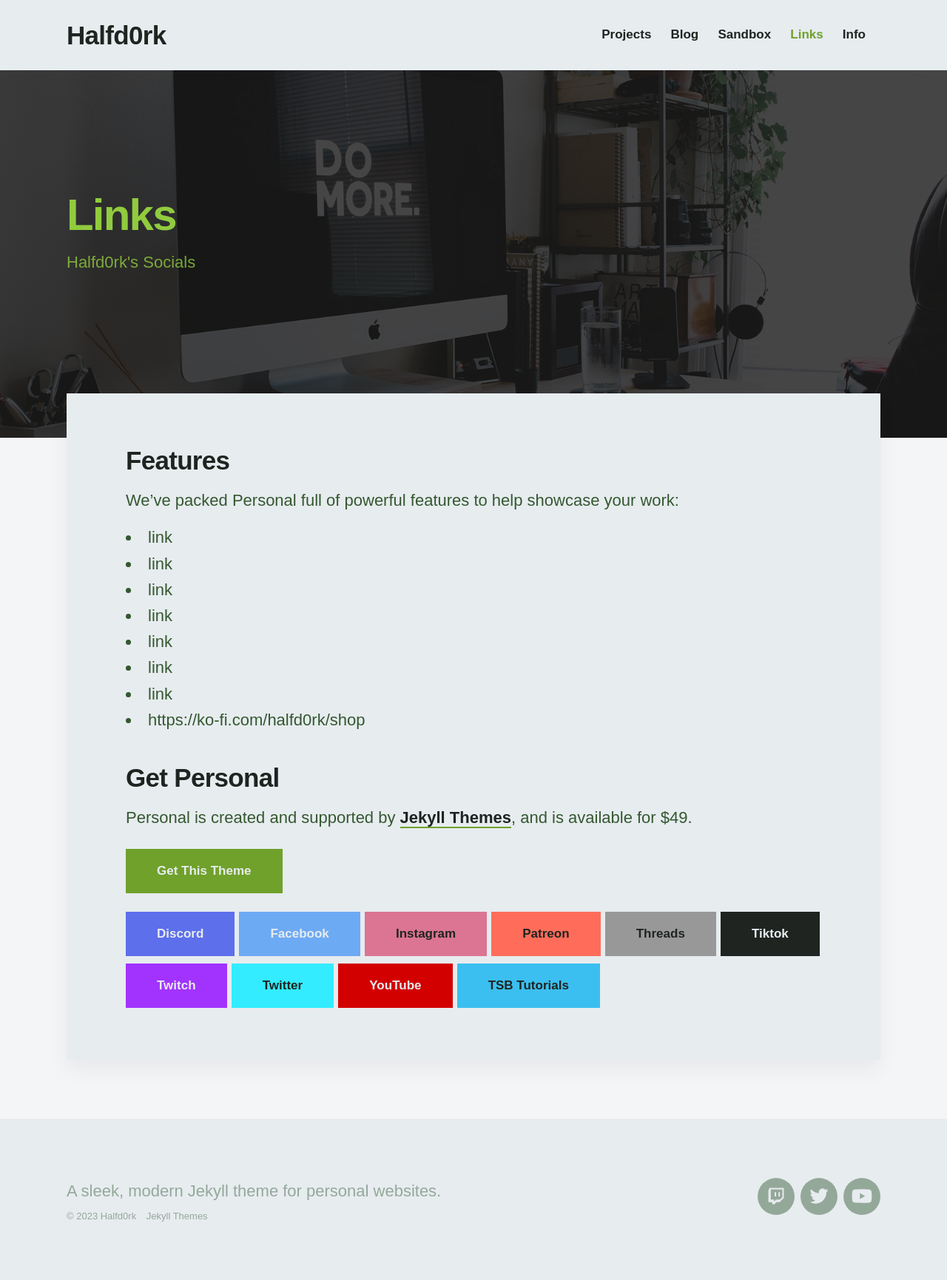
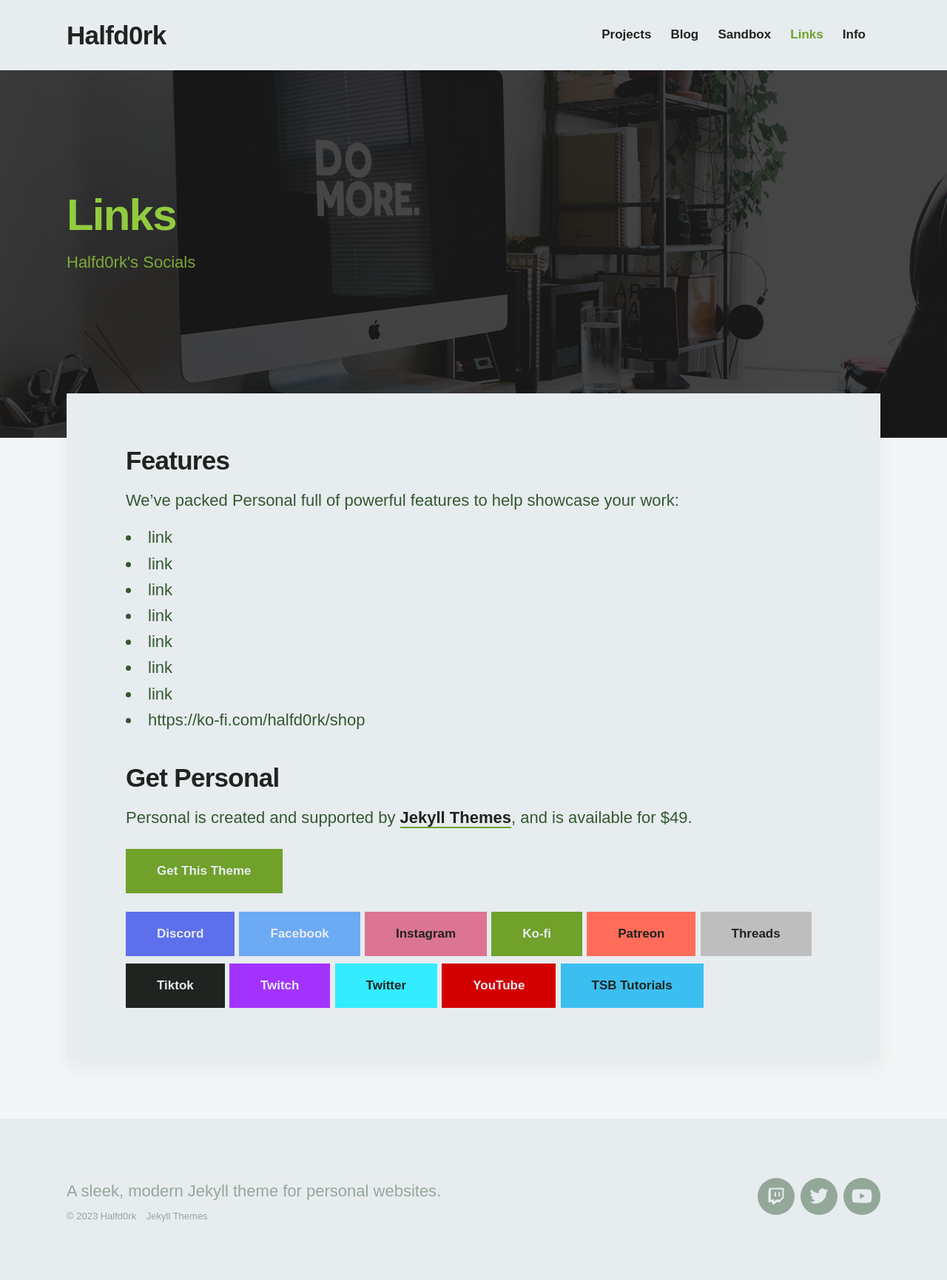
Before and after one commit to halfd0rk/halfd0rk.github.io, a Jekyll site: the page built from _pages/links.md, in a window 1280 px wide. Shown: the whole page at 74% size. Built offline with Jekyll 4.4.1, drawn with Linux system fonts in a browser that asks for light colours; nearby versions of some CDN libraries; some web fonts are replaced.

Commit message:
last test good coloring

```diff
--- a/_pages/links.md
+++ b/_pages/links.md
@@ -27,6 +27,7 @@
 <a href="https://twitter.com/halfd0rk" class="button button--discord">Discord</a>
 <a href="https://twitter.com/halfd0rk" class="button button--facebook">Facebook</a>
 <a href="https://twitter.com/halfd0rk" class="button button--instagram">Instagram</a>
+<a href="https://twitter.com/halfd0rk" class="button button--large">Ko-fi</a>
 <a href="https://twitter.com/halfd0rk" class="button button--patreon">Patreon</a>
 <a href="https://twitter.com/halfd0rk" class="button button--threads">Threads</a>
 <a href="https://twitter.com/halfd0rk" class="button button--tiktok">Tiktok</a>
--- a/_sass/_basic.scss
+++ b/_sass/_basic.scss
@@ -368,8 +368,8 @@
 .button--threads {
 	padding: 15px 20px 16px;
 	font-size: 13px;
-	background: #989898 !important;
-	border-color: #989898 !important;
+	background: #bebebe !important;
+	border-color: #bebebe !important;
 	color: $text-dark-color !important;
 
 	&:hover {
```
